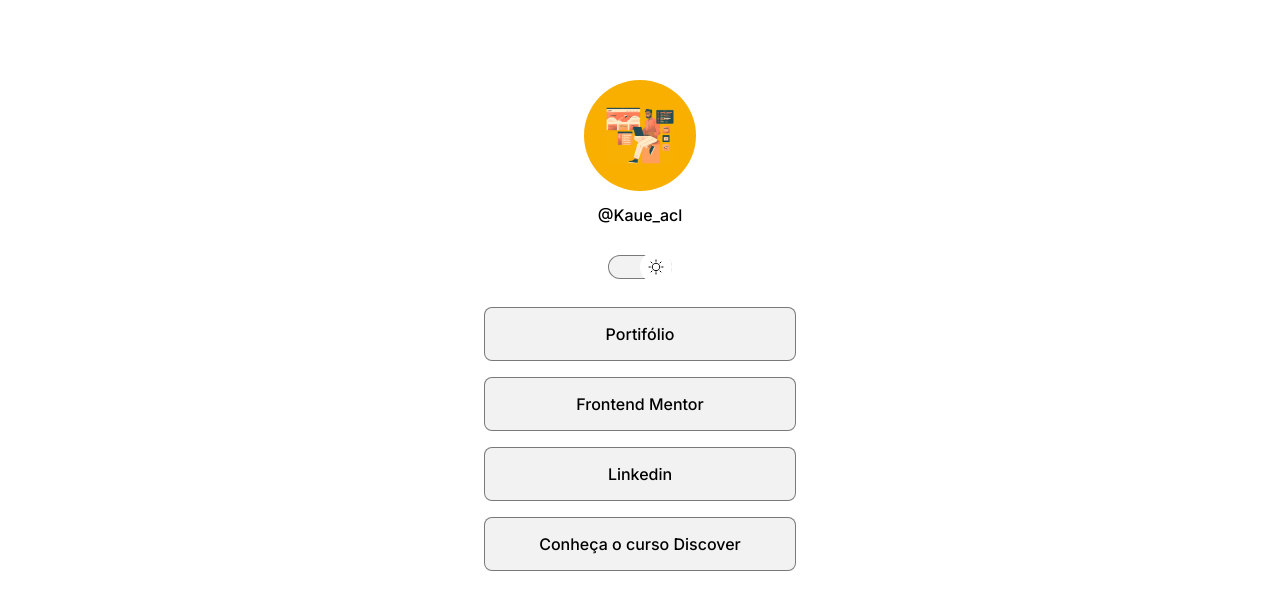
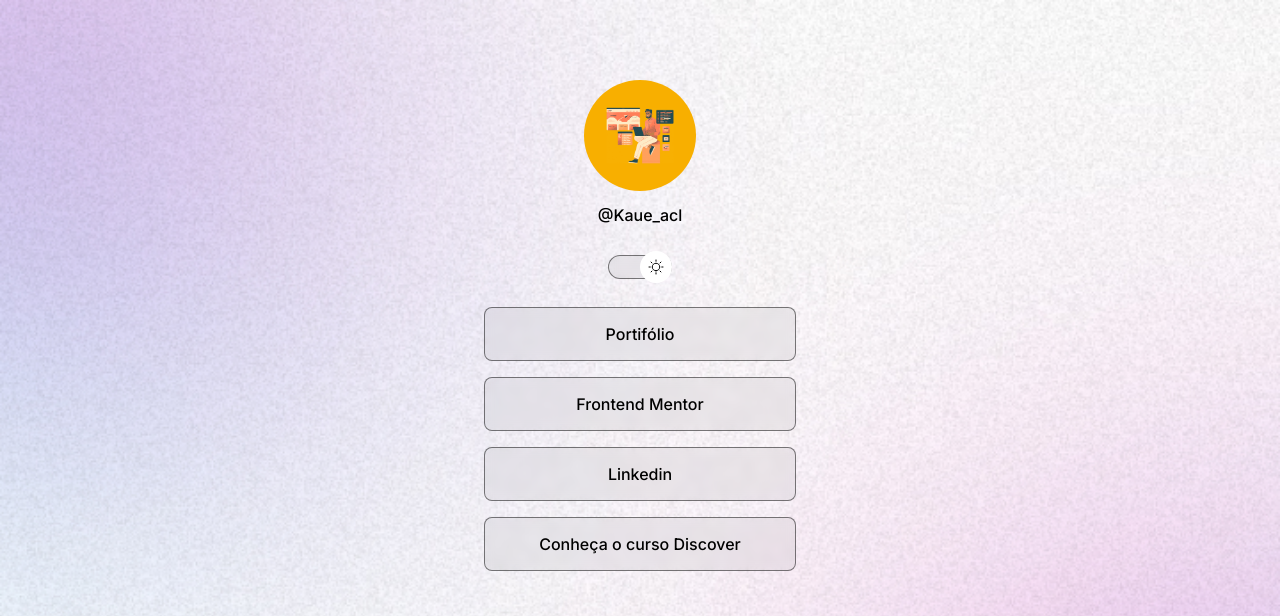
Before and after one commit to KaueACLima/projeto-discover-dev-links, a plain HTML site: page index.html in a window 1280 px wide. Shown: the top 616 px of the page. Drawn offline with nearby package versions, Linux system fonts and the light colour scheme; the site is published under a folder, as on GitHub Pages, so addresses that start at the root find nothing.

Commit message:
Change in HTML code

```diff
--- a/assets/css/estilo.css
+++ b/assets/css/estilo.css
@@ -1,6 +1,6 @@
 :root{
   --text-color: white;
-  --bg-url: url(/assets/img/bg-mobile.jpg);
+  --bg-url: url(../img/bg-mobile.jpg);
   --stroke-color: rgba(255, 255, 255, .5);
   --surface-color: rgba(255, 255, 255, .05);
   --surface-color-hover: rgba(0, 0, 0, .02);
@@ -10,7 +10,7 @@
 
 .light{
   --text-color: black;
-    --bg-url: url(/assets/img/bg-mobile-light.jpg);
+    --bg-url: url(../img/bg-mobile-light.jpg);
     --stroke-color: rgba(0, 0, 0, .5);
     --surface-color: rgba(0, 0, 0, .05);
     --surface-color-hover: rgba(0, 0, 0, .02);
```
